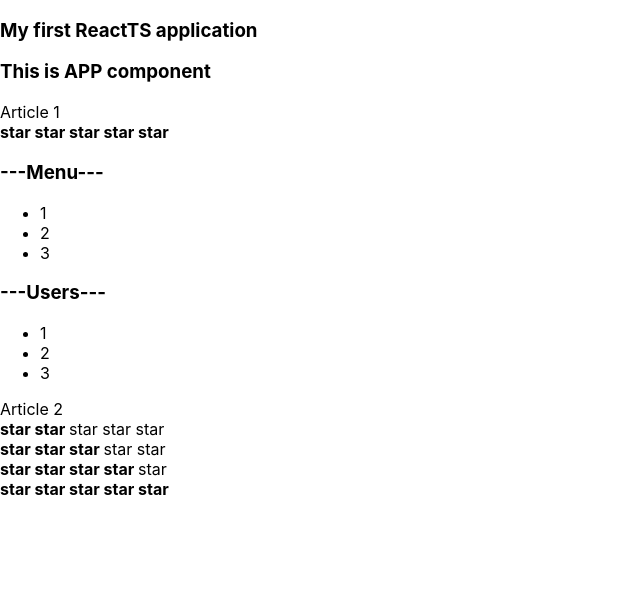
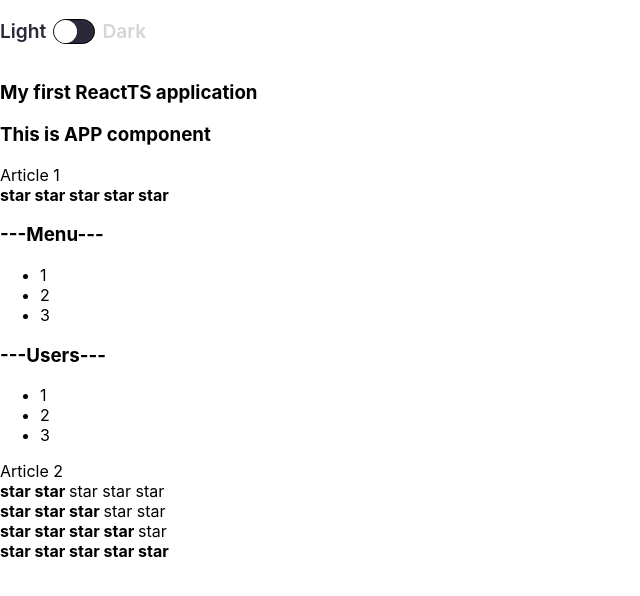
Before and after one commit to showermax/my-app, a React (Create React App) app: page / in a window 1280 px wide. Shown: the top 596 px of the page, without its empty margins (0-640 px from the left). Built offline with nearby package versions, Linux system fonts and the light colour scheme.

Commit message:
o6 -usestate - button darkmode

```diff
--- a/src/App.css
+++ b/src/App.css
@@ -1,7 +1,10 @@
 .App {
   text-align: center;
 }
-
+.dark {
+  color: white;
+  background: black;
+}
 .App-logo {
   height: 40vmin;
   pointer-events: none;
@@ -36,3 +39,68 @@
     transform: rotate(360deg);
   }
 }
+
+/*Toggler*/
+.toggler {
+  display: flex;
+  align-items: center;
+}
+
+.toggler p {
+  font-size: 1.2rem;
+  font-weight: 600;
+}
+
+.toggler--slider {
+  width: 40px;
+  height: 23px;
+  background-color: #2B283A;
+  border-radius: 2rem;
+  margin-inline: 7px;
+  cursor: pointer;
+  display: flex;
+  justify-content: flex-start;
+  align-items: center;
+  border: 1px solid black;
+  box-sizing: content-box;
+}
+
+.dark .toggler--slider {
+  border-color: white;
+  background-color: #F5F5F5;
+}
+
+.toggler--slider--circle {
+  height: 23px;
+  width: 23px;
+  background-color: white;
+  border-radius: 50%;
+}
+
+.dark .toggler--slider--circle {
+  background-color: black;
+}
+
+.toggler--light {
+  color: #2B283A;
+
+}
+
+.dark .toggler--light {
+  color: #918E9B;
+}
+
+.toggler--dark {
+  color: #D5D4D8;
+
+}
+
+.dark .toggler-dark {
+  color: #FFFFFF;
+}
+
+.dark .toggler--slider {
+  justify-content: flex-end;
+}
+
+/*toggler end*/
--- a/src/App.tsx
+++ b/src/App.tsx
@@ -1,12 +1,17 @@
-import React from 'react';
+import React, {useState} from 'react';
 import './App.css';
 import Accordion from "./Component/Accordion/Accordion";
 import {Rating} from "./Component/Rating/Rating";
+import {Onoff} from "./Component/OnOff/Onoff";
 
 function App() {
-    console.log("App rendering")
+    const [darkmode, setDarkMode] = useState(false)
+    const darkmodeSwitcher =()=>{
+        setDarkMode(!darkmode)
+    }
     return (
-        <div>
+        <div className={darkmode ? 'dark' : ''}>
+            <Onoff switcher={darkmodeSwitcher} mode={darkmode}/>
             <PageTitle title={"My first ReactTS application"}/>
             <PageTitle title={"This is APP component"}/>
             Article 1
--- a/src/Component/OnOff/Onoff.tsx
+++ b/src/Component/OnOff/Onoff.tsx
@@ -1 +1,22 @@
-import React from "react";
+import React, {useState} from "react";
+
+type PropsType ={
+    switcher:()=>void
+    mode: boolean
+}
+export function Onoff(props: PropsType) {
+
+
+    return (
+        <div className={props.mode ? 'dark': ''}>
+            <div className="toggler">
+                <p className="toggler--light">Light</p>
+                <div className="toggler--slider" onClick={props.switcher}>
+                    <div className="toggler--slider--circle"></div>
+                </div>
+                <p className="toggler--dark">Dark</p>
+            </div>
+        </div>
+        )
+
+}
```
